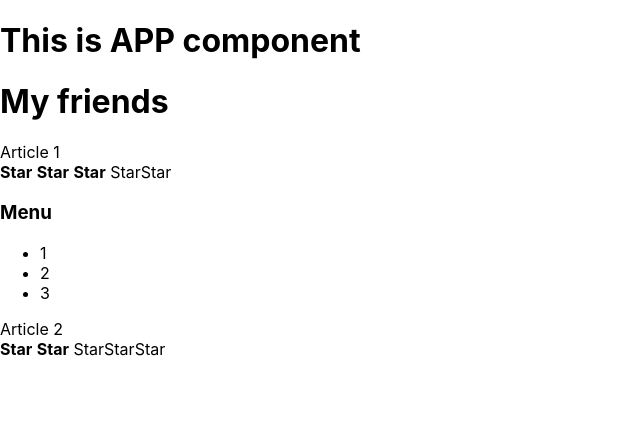
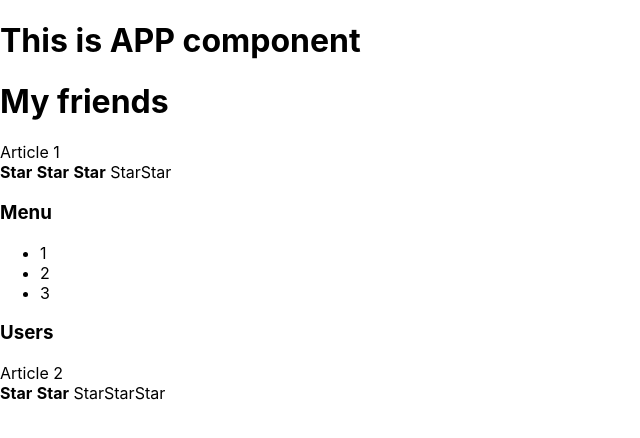
Before and after one commit to IgorBerezhnoy/React-Kabzda, a React (Create React App) app: page / in a window 1280 px wide. Shown: the top 438 px of the page, without its empty margins (0-640 px from the left). Built offline with nearby package versions, Linux system fonts and the light colour scheme.

Commit message:
finished task4

```diff
--- a/src/App.tsx
+++ b/src/App.tsx
@@ -10,16 +10,21 @@
             <PageTitle title={'My friends'}/>
             Article 1
             <Rating value={3}/>
-            <Accordion titleValue={'Menu'}/>
-            Article 2
-            <Rating value={2}/>
+            <Accordion titleValue={'Menu'} collapsed={true}/>
+                <Accordion titleValue={'Users'} collapsed={false}/>
+                Article 2
+                <Rating value={2}/>
         </div>
-    );
+);
 }
-
-function PageTitle(props: any) {
-    return (<h1>{props.title}</h1>);
-}
+type PageTitlePropsType=
+    {
+        title:string;
+    }
+function PageTitle(props: PageTitlePropsType    )
+    {
+        return (<h1>{props.title}</h1>);
+    }
 
 
 export default App;
--- a/src/components/Accordion/Accordion.tsx
+++ b/src/components/Accordion/Accordion.tsx
@@ -1,14 +1,29 @@
 import React from 'react';
 
-export function Accordion(props: any) {
-    console.log('Accordion is rending');
-    return <div>
-        <AccordionTitle title={props.titleValue}/>
-        <AccordionBody/>
-    </div>;
+type AccordionPropsType = {
+    titleValue: string
+    collapsed: boolean
 }
 
-function AccordionTitle(props: any) {
+export function Accordion(props: AccordionPropsType) {
+    console.log('Accordion is rending');
+    if (props.collapsed){
+        return <div>
+            <AccordionTitle title={props.titleValue}/>
+            <AccordionBody/>
+        </div>;
+    }else {
+        return <div>
+            <AccordionTitle title={props.titleValue}/>
+        </div>;
+    }
+}
+
+type AccordionTitlePropsType = {
+    title: string
+}
+
+function AccordionTitle(props: AccordionTitlePropsType) {
     return (<h3>{props.title}</h3>);
 }
 
--- a/src/components/Rating/Rating.tsx
+++ b/src/components/Rating/Rating.tsx
@@ -1,6 +1,13 @@
 import React from 'react';
 
-export function Rating(props: any) {
+type RatingPropsType={
+    value:0|1|2|3|4|5
+}
+type StarPropsType={
+    selected:boolean
+}
+
+export function Rating(props: RatingPropsType) {
     console.log('Rating is rending');
     if (props.value === 1) {
         return (
@@ -66,7 +73,7 @@
     }
 }
 
-function Star(props: any) {
+function Star(props: StarPropsType) {
     console.log('star rending');
     if (props.selected) {
         return (<span><b>Star</b> </span>);
```
